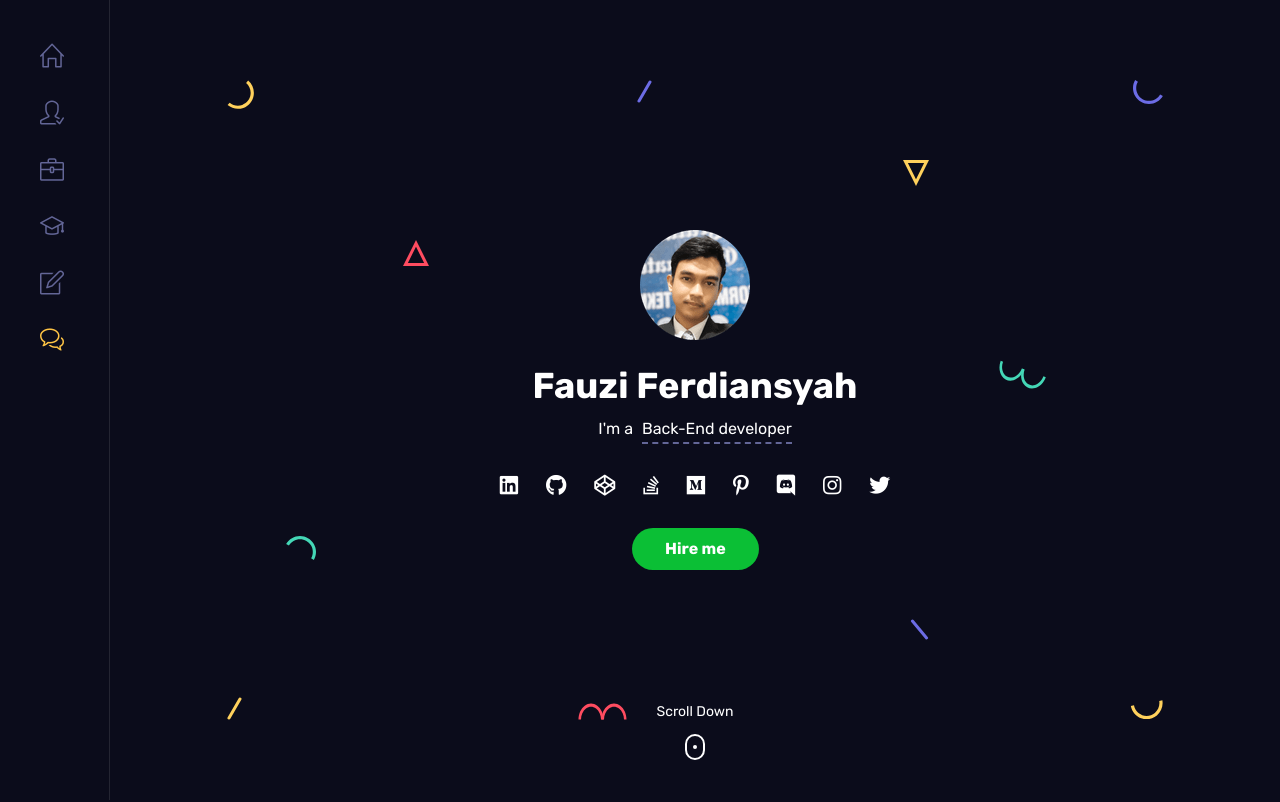
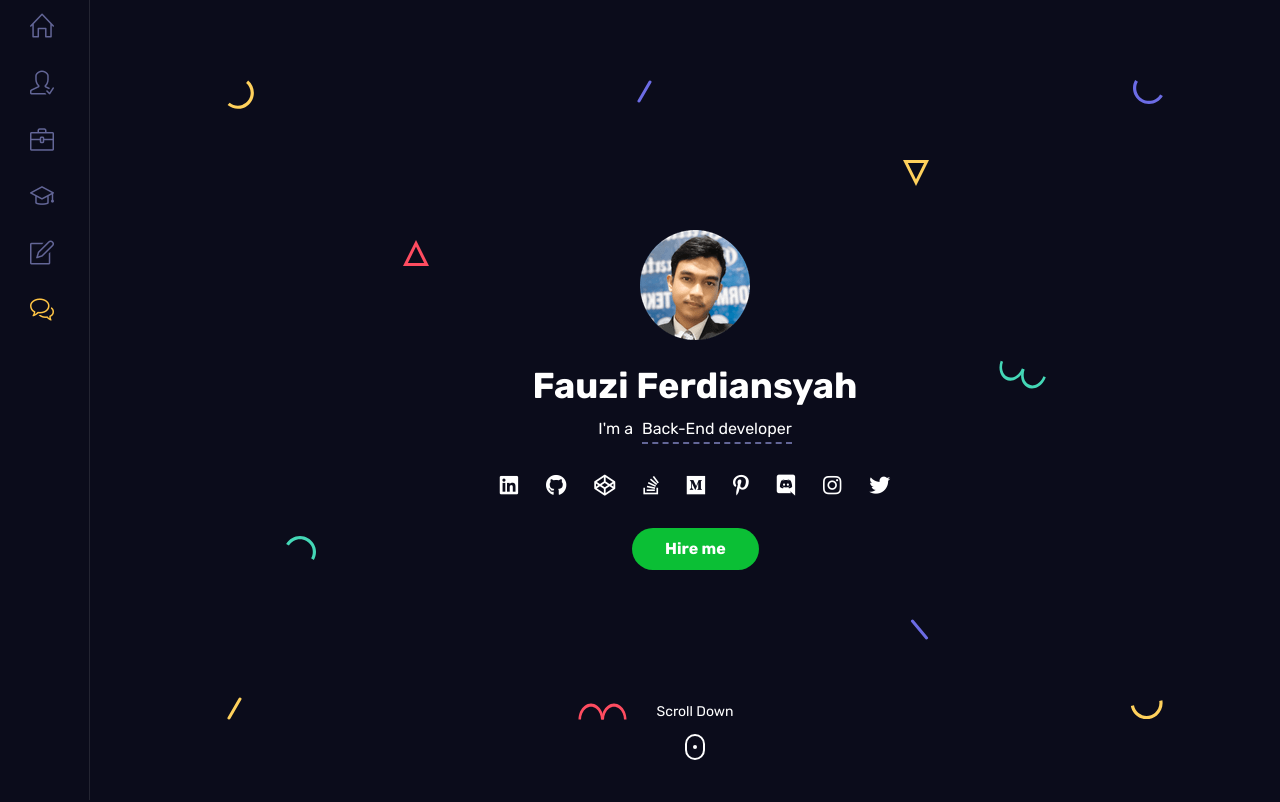
Before and after one commit to FauziFerdiansyah/fauziferdiansyah.github.io, a plain HTML site: page index.html in a window 1280 px wide. Shown: the top 802 px of the page. Drawn offline with Linux system fonts and the light colour scheme; no server answers.

Commit message:
update css

```diff
--- a/css/style.css
+++ b/css/style.css
@@ -529,7 +529,7 @@ header.desktop-header-2 {
   color: #FFF;
   border-right: solid 1px rgba(255, 255, 255, 0.1);
   background: var(--dark);
-  padding: 30px 40px 20px;
+  padding: 0px 30px;
   position: fixed;
   left: 0;
   overflow-y: auto;
@@ -537,7 +537,8 @@ header.desktop-header-2 {
   height: 100vh;
   min-height: 100vh;
   top: 0;
-  width: 110px;
+
+  width: 90px;
   z-index: 1;
   -webkit-transform: translateX(0);
   -moz-transform: translateX(0);
```
